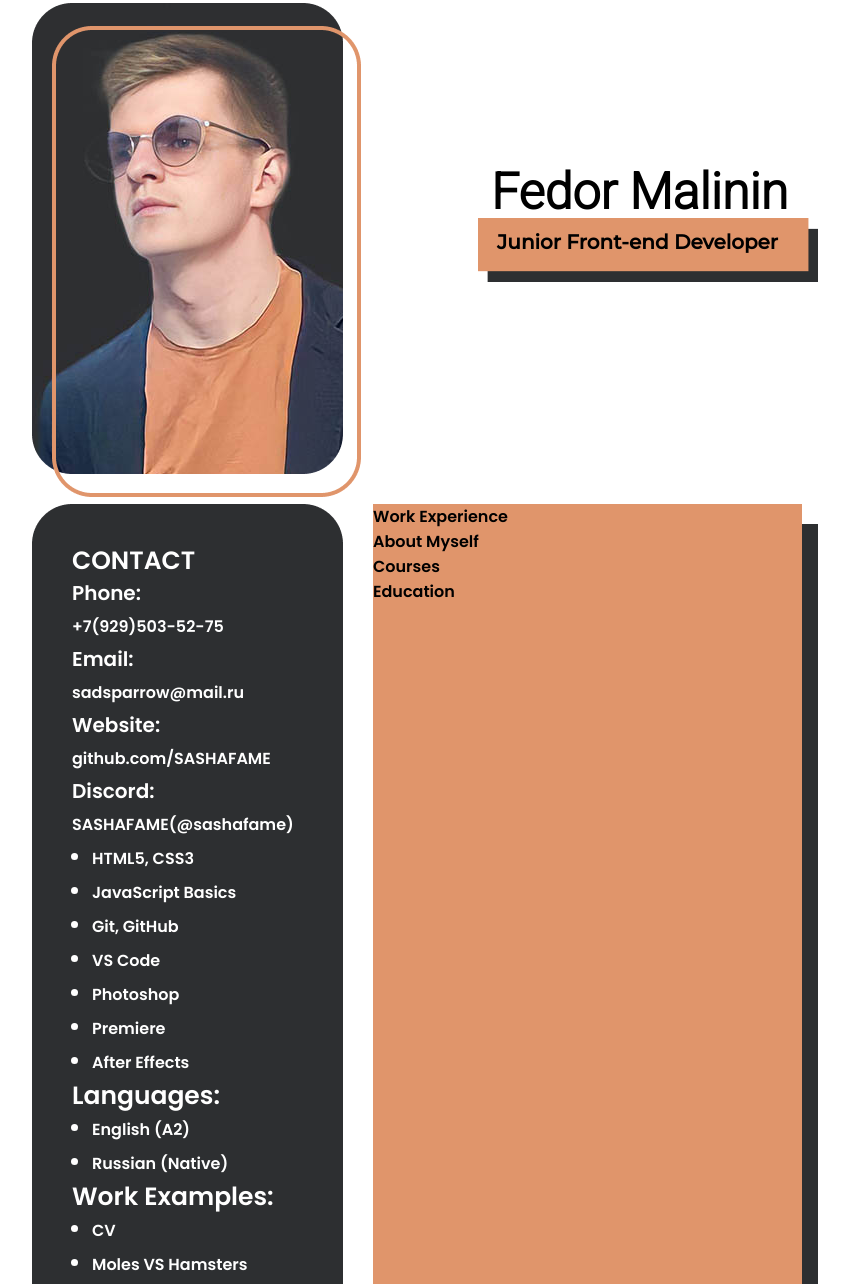
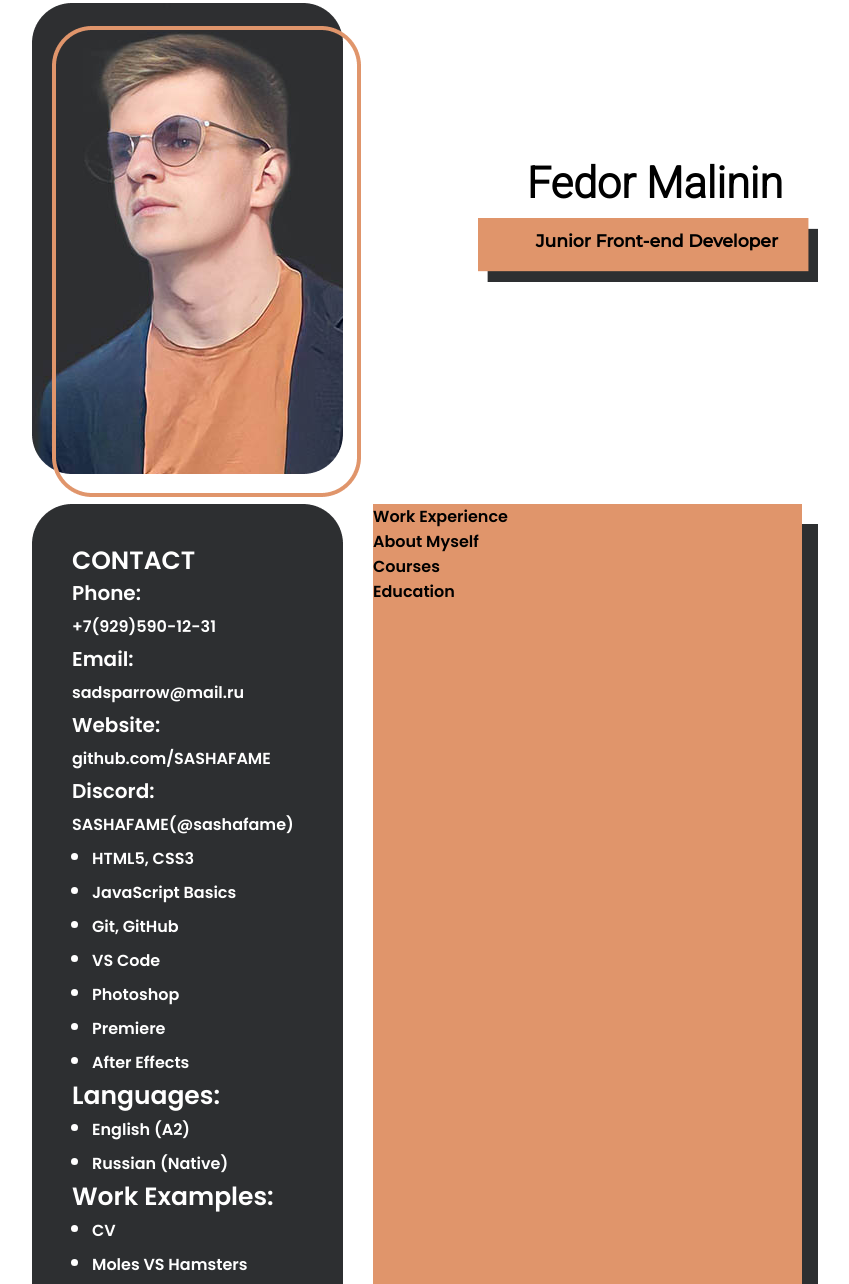
Before and after one commit to SASHAFAME/rsschool-cv, a plain HTML site: page index.html in a window 1280 px wide. Shown: the part 43-1327 px from the top of the page, without its empty margins (215-1064 px from the left). Drawn offline with Linux system fonts and the light colour scheme.

Commit message:
feat: add adaptive elements

```diff
--- a/index.html
+++ b/index.html
@@ -54,7 +54,7 @@
     <section class="section-text-contact" id="contact">
       <h2>CONTACT</h2>
       <h3>Phone:<h3>
-        <p>+7(929)503-52-75</p>
+        <p>+7(929)590-12-31</p>
       <h3>Email:<h3>
         <p>sadsparrow@mail.ru</p>
       <h3>Website:<h3>
@@ -125,7 +125,7 @@
 
   <footer>
     <div class="footer">
-      <img src="./assets/img/footer.png" alt="footer">
+      <img src="./assets/img/footer.png" alt="footer" style="max-width: 100%;">
     </div>
   </footer>
 
--- a/style.css
+++ b/style.css
@@ -14,7 +14,7 @@ h1, h2, h3, h4, h5, h6 {
 
 h1 {
     font-family: 'Roboto', sans-serif;
-    font-size: 50px;
+    font-size: calc(35px + 5 * (100vw / 786));
 }
 
 h2 {
@@ -83,7 +83,7 @@ p {
 
 .section-title-under {
     font-family: 'Montserrat', sans-serif;
-    font-size: 20px;
+    font-size: calc(14px + 2 * (100vw / 786));
 }
 
 .rectangle {
@@ -105,8 +105,9 @@ p {
 
 .profile-text {
     position: absolute;
-    top: -55px;
-    right: 30px;
+    top: -60px;
+    right: 35px;
+
 }
 
 .profile-text-under {
@@ -163,6 +164,9 @@ html {
 .container-main {
     display: flex;
     justify-content: space-between;
+
+    max-width: 100%;
+    object-fit: cover;
 }
 
 
@@ -180,7 +184,6 @@ html {
     margin: 40px;
 
 }
-
 
 
 .profile {
@@ -236,6 +239,7 @@ html {
     width: 445px;
     height: 835px;
     background-image: url(/assets/img/rect2.png);
+    }
 }
 
 
```
